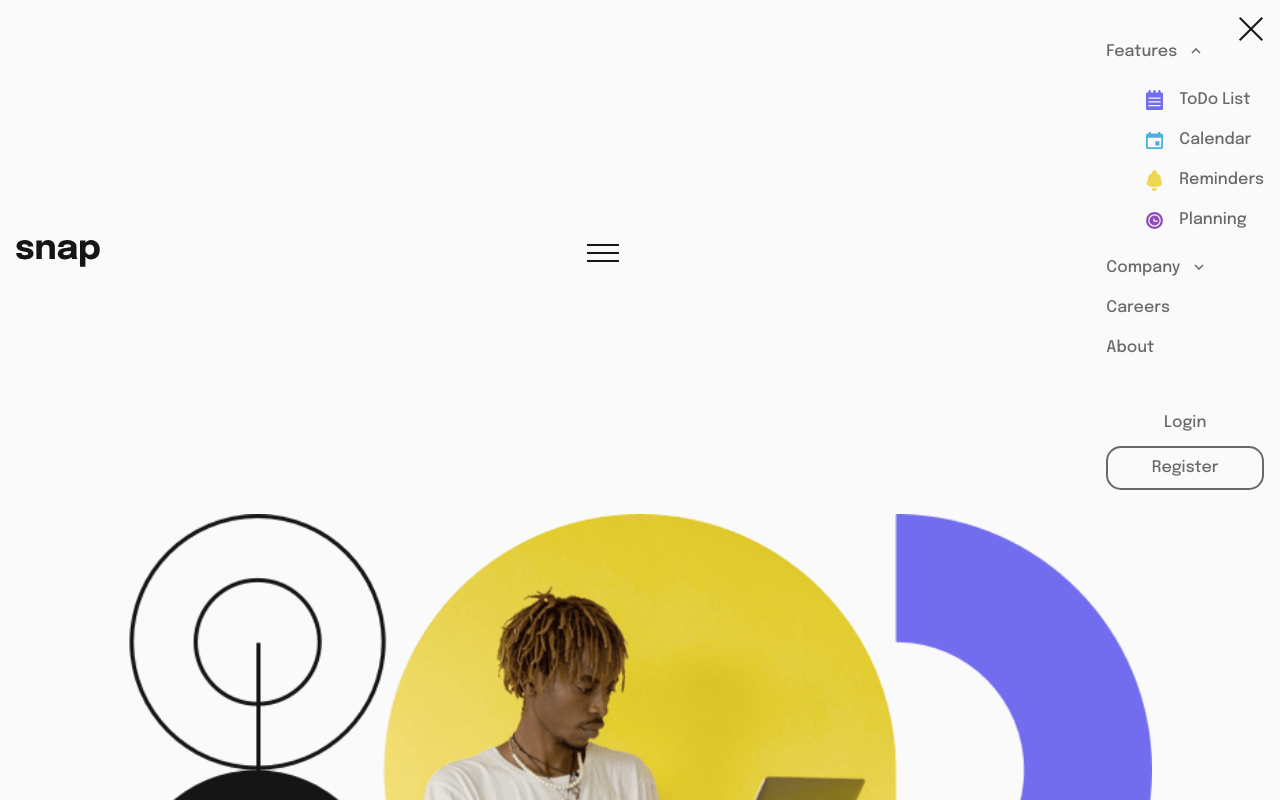
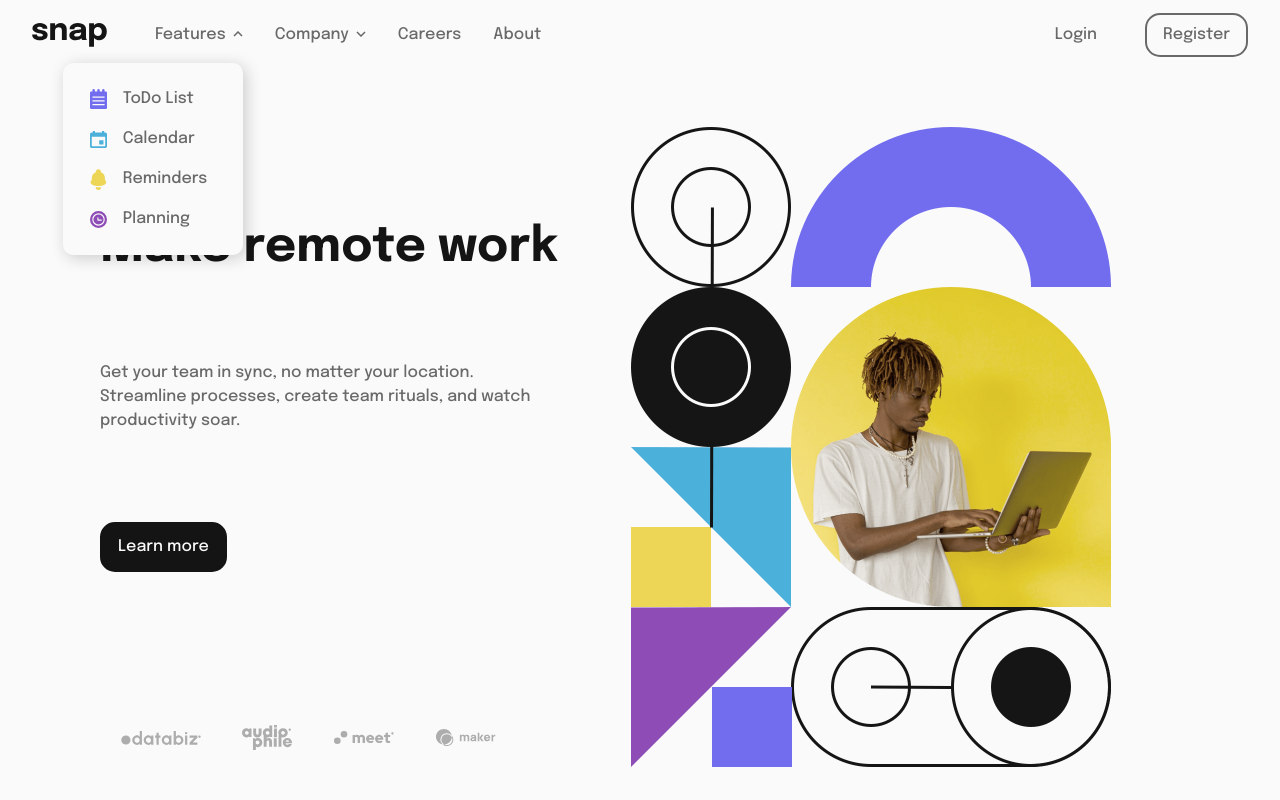
Before and after one commit to albana-meloni/intro-section, a website: page index.html in a window 1280 px wide. Both pictures are taken after a click on the link "Features". Shown: the top 800 px of the page. Drawn offline with Linux system fonts and the light colour scheme.

Commit message:
desktop finished

```diff
--- a/index.html
+++ b/index.html
@@ -48,7 +48,7 @@
 
   <main class="main">
     <img src="./images/image-hero-mobile.png" alt="" class="main__img-mobile">
-    <img src="./images/image-hero-desktop.png" alt="" class="main__img-desktop">
+    <div class="main__content">
       <h2>Make remote work</h2>
       <p>Get your team in sync, no matter your location. Streamline processes, create team rituals, and watch productivity soar.</p>
       <a href="#" class="btn btn-primary">Learn more</a>
@@ -59,15 +59,17 @@
         <img src="./images/client-meet.svg" alt="Meet client">
         <img src="./images/client-maker.svg" alt="Maker client">
       </div>
+    </div>
 
+    <div class="img-desktop">
+      <img src="./images/image-hero-desktop.png" alt="" class="main__img-desktop">
+    </div>
+
+  </main>
   <div class="attribution">
     Challenge by <a href="https://www.frontendmentor.io?ref=challenge" target="_blank">Frontend Mentor</a>.
     Coded by <a href="https://portfolio-am.netlify.app/" target="_blank">Albana Meloni</a>.
   </div>
-  </main>
-
-
-
 
   <script src="js/navbar.js"></script>
 </body>
--- a/js/navbar.js
+++ b/js/navbar.js
@@ -20,13 +20,13 @@ let dropdownArrow1 = document.getElementById("dropdownArrow1");
 let dropdownArrow2 = document.getElementById("dropdownArrow2");
 
 dropdownLink1.addEventListener('click', function() {
-  if (dropdownList1.style.height ===  '100%'){
+  if (dropdownList1.style.height ===  'auto'){
     dropdownList1.style.height = '0';
     dropdownList1.style.display = 'none';
     dropdownList1.style.animation = 'fade-out 0.3s';
     dropdownArrow1.style.transform = 'rotate(0deg)';
   }else {
-    dropdownList1.style.height = '100%';
+    dropdownList1.style.height = 'auto';
     dropdownList1.style.display = 'block';
     dropdownList1.style.animation = 'fade-in 0.3s';
     dropdownArrow1.style.transform = 'rotate(180deg)';
@@ -34,13 +34,13 @@ dropdownLink1.addEventListener('click', function() {
 });
 
 dropdownLink2.addEventListener('click', function() {
-  if (dropdownList2.style.height ===  '100%'){
+  if (dropdownList2.style.height ===  'auto'){
     dropdownList2.style.display = 'none';
     dropdownList2.style.height = '0';
     dropdownList2.style.animation = 'fade-out 0.3s';
     dropdownArrow2.style.transform = 'rotate(0deg)';
   }else {
-    dropdownList2.style.height = '100%';
+    dropdownList2.style.height = 'auto';
     dropdownList2.style.display = 'block';
     dropdownList2.style.animation = 'fade-in 0.3s';
     dropdownArrow2.style.transform = 'rotate(180deg)';
--- /dev/null
+++ b/scss/_desktop.scss
@@ -0,0 +1,117 @@
+@media only screen and (min-width: 1024px) {
+  header {
+    height: 70px;
+  }
+  .navbar {
+    padding: $spacing*2;
+    justify-content: flex-start;
+    height: 70px;
+    &__btn {
+      display: none;
+    }
+    &__collapse {
+      @include flexRow;
+      width: 100vw;
+    }
+    &__ul {
+      @include flexRow;
+      margin-left: $spacing*3;
+      li {
+        padding-right: $spacing*2;
+      }
+      .dropdown {
+        position: relative;
+        img {
+          margin-left: 3px;
+        }
+        ul {
+          position: absolute;
+          background-color: map-get($map: $main-colors, $key: almost-white);
+          border-radius: 10px;
+          box-shadow: 3px 3px 1em rgba($color: map-get($map: $main-colors, $key: almost-black), $alpha: 0.2);
+          padding: $spacing 0 $spacing 1.5em;
+          &#dropdownList {
+            &1 {
+              right: $spacing*2;
+              width: 180px;
+            }
+            &2 {
+              width: 132px;
+              padding-left: 1.6em;
+            }
+          }
+        }
+      }
+    }
+    &__footer {
+      flex-direction: row;
+      padding-top: 0;
+      .btn-secondary {
+        margin-left: $spacing*2;
+      }
+    }
+  }
+
+  .main {
+    @include flexRow;
+    margin: $spacing*2 100px;
+    height: calc(100vh - 110px);
+    .img-desktop {
+      width: 80%;
+      height: 80vh;
+    }
+    &__img{
+      &-mobile {
+        display: none;
+      }
+      &-desktop {
+        display: inline-block;
+        width: 80%;
+        height: 100%;
+        object-fit: contain;
+      }
+    }
+    &__content {
+      @include flexColumn;
+      text-align: left;
+      height: 90vh;
+      width: 60%;
+      justify-content: space-evenly;
+      align-items: flex-start;
+      padding-top: 80px;
+      h2 {
+        font-size: 3em;
+        line-height: 1;
+      }
+      p {
+        margin: $spacing*2 0;
+      }
+    }
+    .clients {
+      width: 90%;
+      margin-top: $spacing*6;
+      margin-bottom: 0;
+    }
+  }
+}
+
+@media only screen and (min-width: 1440px) {
+  .main {
+    @include flexRow;
+    &__content {
+      height: 600px;
+      justify-content: space-between;
+    }
+    &__img-desktop {
+      width: 80%;
+    }
+    h2 {
+      font-size: 6em;
+    }
+    p {
+      width: 70%;
+      font-size: 1.1em;
+    }
+  }
+
+}
--- a/scss/_mainSection.scss
+++ b/scss/_mainSection.scss
@@ -32,6 +32,8 @@
       }
     }
   }
+}
+
 .attribution {
   text-align: center;
   font-size: 0.8em;
@@ -44,4 +46,3 @@
     text-decoration: underline;
   }
 }
-}
--- a/scss/_navbar.scss
+++ b/scss/_navbar.scss
@@ -62,7 +62,6 @@ body {
         display: none;
         transition: 0.5s;
         margin-top: $spacing;
-        animation: height-in 0.3s;
         li {
           display: flex;
           justify-content: flex-start;
--- a/scss/main.scss
+++ b/scss/main.scss
@@ -7,3 +7,4 @@
 @import 'mainSection';
 
 @import 'tablet';
+@import 'desktop';
```
Also changed, not shown: css/main.css. Lines whose indentation alone changed are shown as unchanged.
